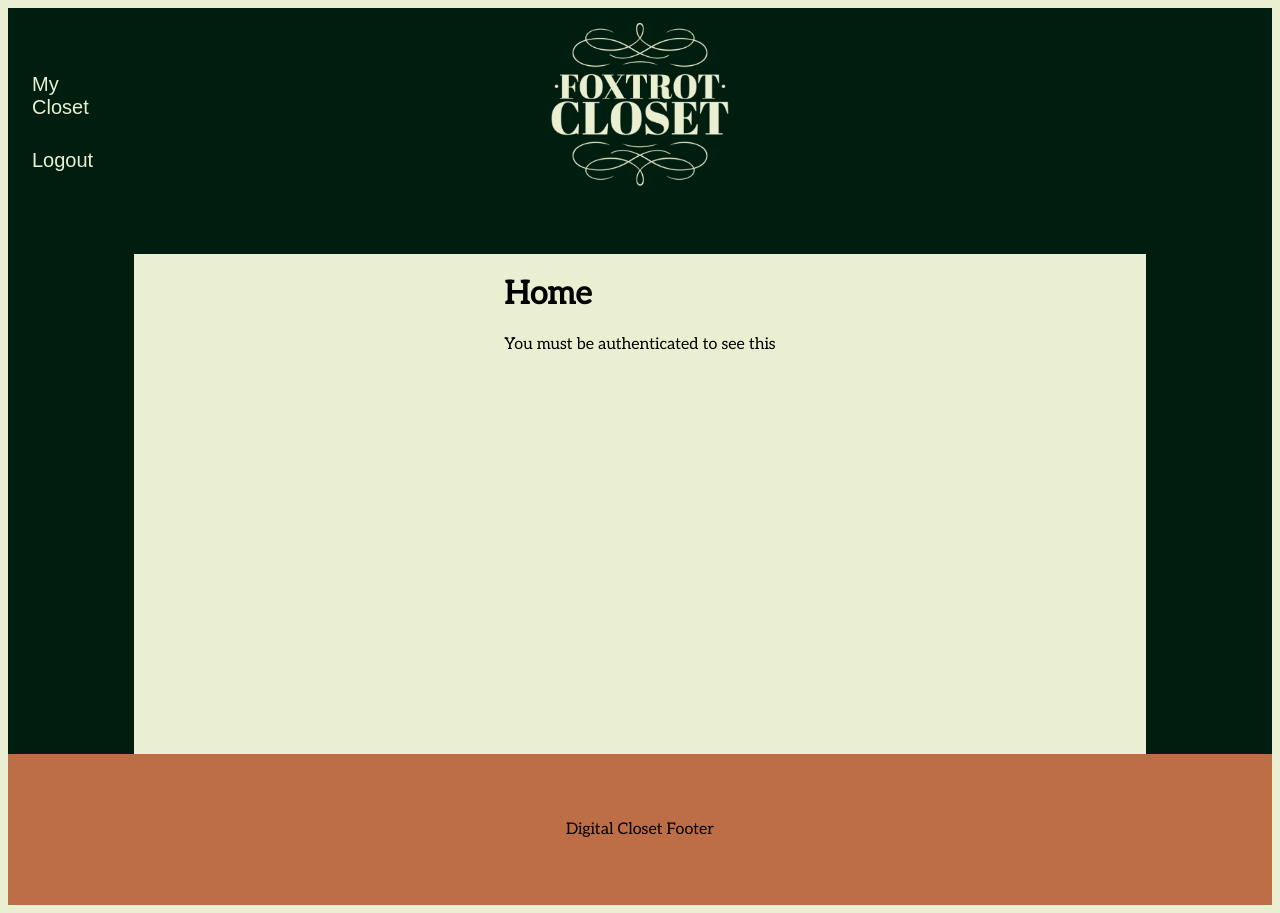
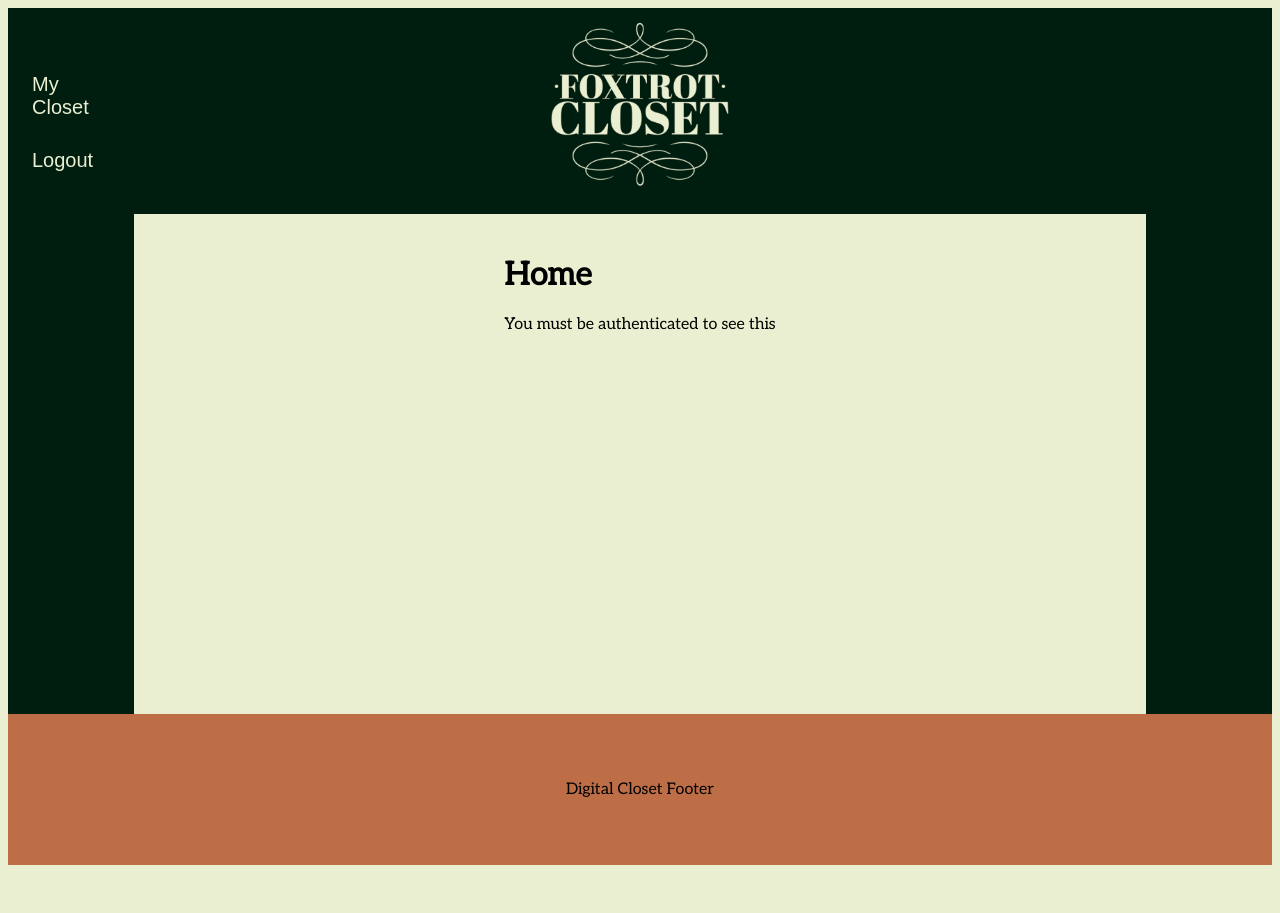
Before and after one commit to egaladna/team-foxtrot-final-capstone-, a Vue app in the folder vue/: page / in a window 1280 px wide. After the commit the page ends 873 px from the top, so only its background shows below. Built offline with nearby package versions, Linux system fonts and the light colour scheme; a web font is replaced by a local one.

Commit message:
done with the CSS for now for real

```diff
--- a/vue/public/closet.css
+++ b/vue/public/closet.css
@@ -2,9 +2,10 @@ body {
     background-color: #ebefd1;
     font-family: "Aleo", sans-serif;
  }
- template > div {
-   display: flex;
+ .view-frame {
+  padding-top: 2%;
  }
+
  img {
      min-height: 50px;
      border: solid #1B3536;
--- a/vue/src/App.vue
+++ b/vue/src/App.vue
@@ -46,7 +46,6 @@ export default {
   grid-area: header;
   display: flex;
   justify-content: center;
-  padding-bottom: 40px;
   background-color: #001e10;
 }
 img {
--- a/vue/src/components/ClothesList.vue
+++ b/vue/src/components/ClothesList.vue
@@ -75,7 +75,6 @@ export default {
   justify-content: space-around;
 }
 #closet {
-  padding-top: 5%;
   display: flex;
   flex-direction: column;
   align-items: center;
--- a/vue/src/views/Closet.vue
+++ b/vue/src/views/Closet.vue
@@ -1,5 +1,5 @@
 <template>
-  <div>
+  <div class="view-frame">
     <ClothesList />
   </div>
 </template>
--- a/vue/src/views/Home.vue
+++ b/vue/src/views/Home.vue
@@ -1,5 +1,5 @@
 <template>
-  <div class="home">
+  <div class="view-frame">
     <h1>Home</h1>
     <p>You must be authenticated to see this</p>
   </div>
--- a/vue/src/views/Outfits.vue
+++ b/vue/src/views/Outfits.vue
@@ -1,5 +1,5 @@
 <template>
-  <div>
+  <div class="view-frame">
 <OutfitList />
   </div>
 </template>
--- a/vue/src/views/Selection.vue
+++ b/vue/src/views/Selection.vue
@@ -1,5 +1,5 @@
 <template>
-  <div id="main-selection">
+  <div id="main-selection" class="view-frame">
       <div id="item-chooser">
            <ItemChooser />
       </div>
```
